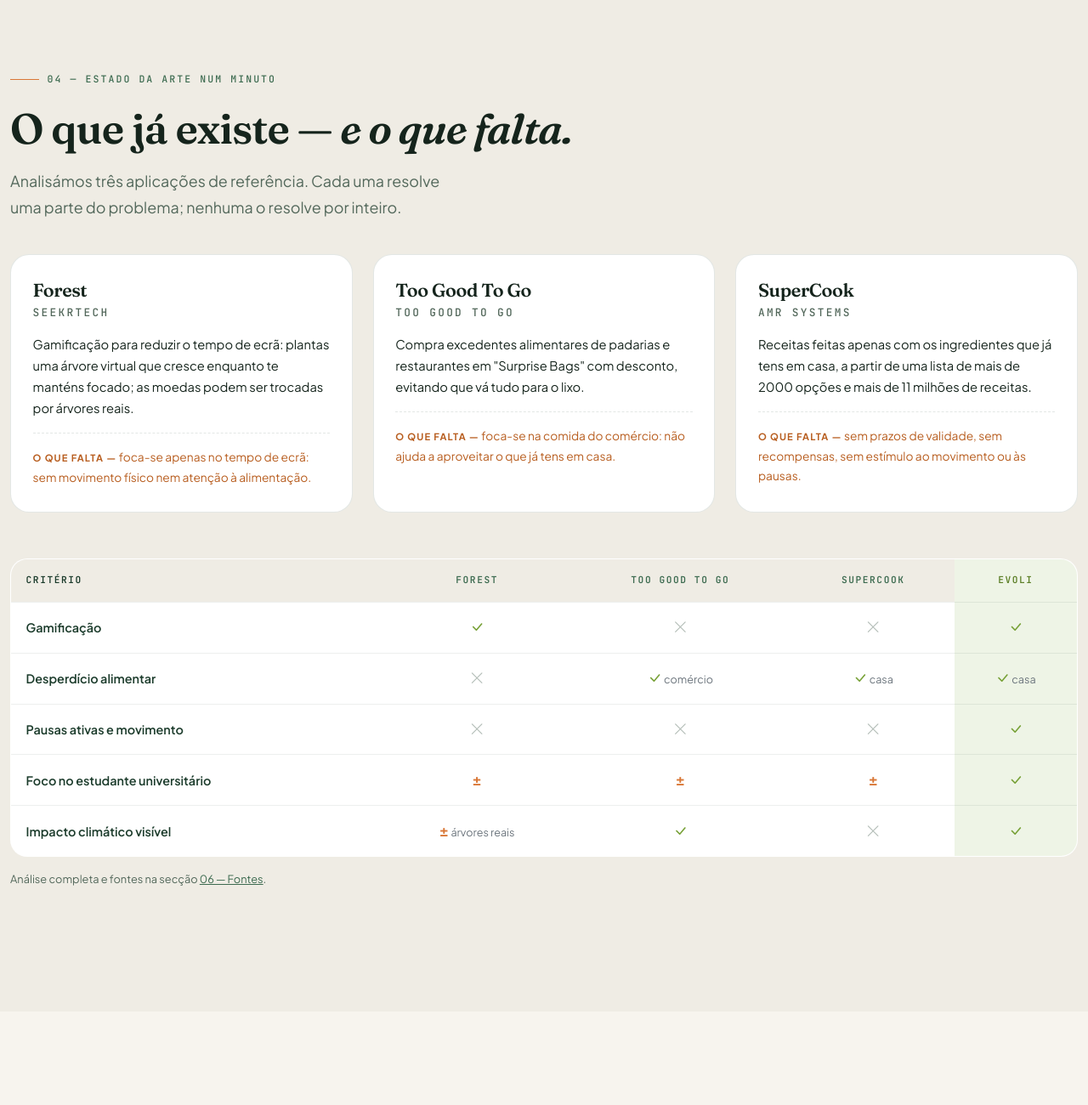
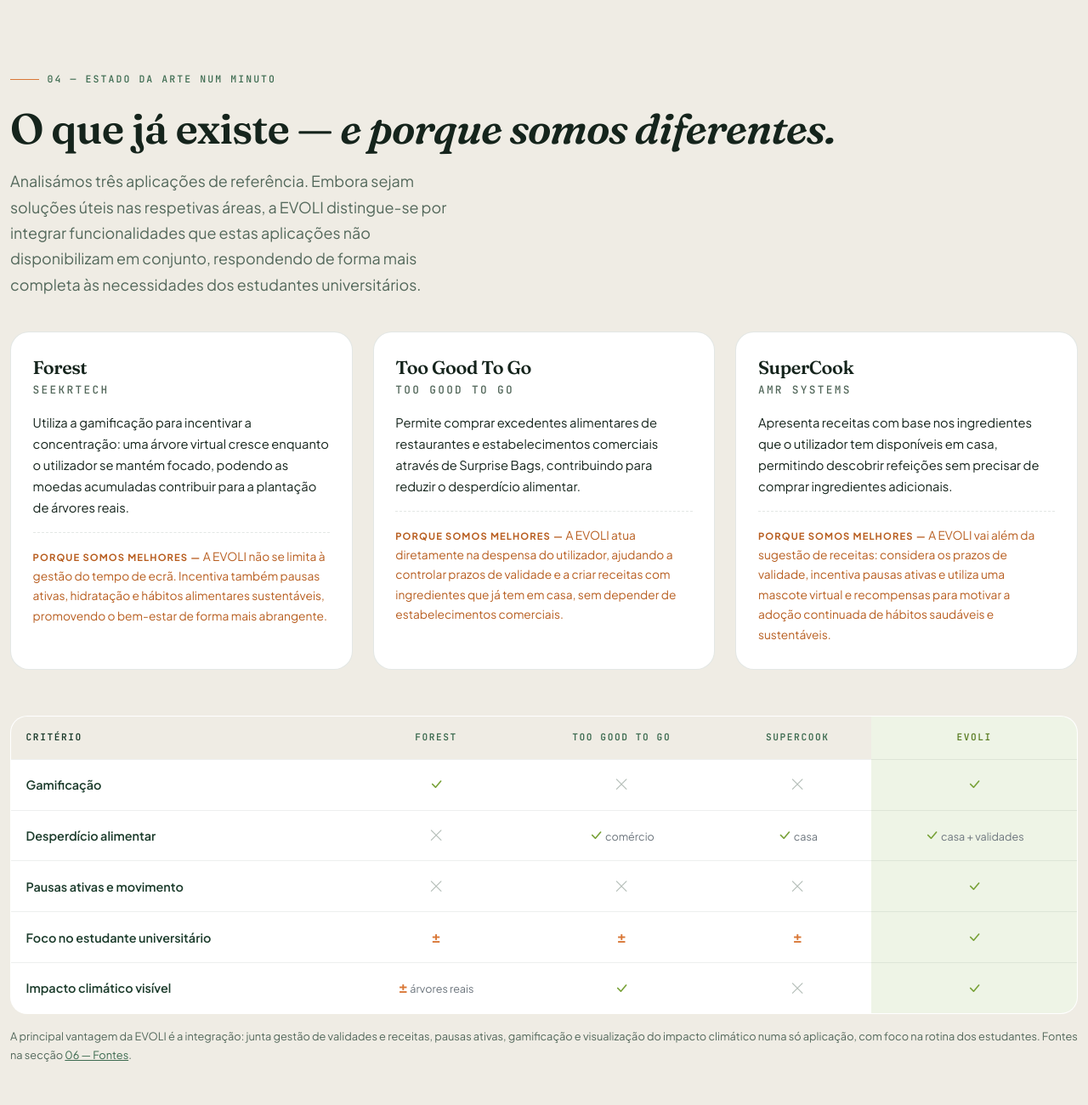
Before and after one commit to Dio-Ribeiro/LAPR1-2627-DKL05-Skills-Repo, a plain HTML site: page index.html in a window 1280 px wide. Shown: the part 5480-6780 px from the top of the page at 85% size. Drawn offline with Linux system fonts and the light colour scheme.

Commit message:
Revise 'Estado da arte' section for clarity and detail
Updated the 'Estado da arte' section to highlight EVOLI's unique features and advantages over competitors. Added new content and improved clarity on the application's benefits.

```diff
--- a/index.html
+++ b/index.html
@@ -317,13 +317,15 @@
     </section>
 
     <!-- ================= 04 ESTADO DA ARTE ================= -->
+
 <section class="sec sec-oat" id="comparacao" aria-labelledby="comparacao-title">
   <div class="container-xxl">
     <p class="sec-label mono" data-reveal>04 — Estado da arte num minuto</p>
-        <h2 id="comparacao-title" data-reveal>O que já existe — <span class="it">e o que falta.</span></h2>
+    <h2 id="comparacao-title" data-reveal>O que já existe — <span class="it">e porque somos diferentes.</span></h2>
     <p class="lead-sub" data-reveal data-reveal-delay="80" data-testid="sota-intro">
-          Analisámos três aplicações de referência. Cada uma resolve uma parte do problema;
-          nenhuma o resolve por inteiro.
+      Analisámos três aplicações de referência. Embora sejam soluções úteis nas respetivas áreas,
+      a EVOLI distingue-se por integrar funcionalidades que estas aplicações não disponibilizam
+      em conjunto, respondendo de forma mais completa às necessidades dos estudantes universitários.
     </p>
 
     <div class="row g-4 mt-2">
@@ -331,24 +333,39 @@
         <div class="comp-card">
           <h3 class="comp-name">Forest</h3>
           <span class="comp-sub mono">Seekrtech</span>
-              <p>Gamificação para reduzir o tempo de ecrã: plantas uma árvore virtual que cresce enquanto te manténs focado; as moedas podem ser trocadas por árvores reais.</p>
-              <div class="comp-gap" data-testid="sota-gap-forest"><strong>O que falta —</strong> foca-se apenas no tempo de ecrã: sem movimento físico nem atenção à alimentação.</div>
+          <p>Utiliza a gamificação para incentivar a concentração: uma árvore virtual cresce enquanto o utilizador se mantém focado, podendo as moedas acumuladas contribuir para a plantação de árvores reais.</p>
+          <div class="comp-gap" data-testid="sota-gap-forest">
+            <strong>Porque somos melhores —</strong>
+            A EVOLI não se limita à gestão do tempo de ecrã. Incentiva também pausas ativas,
+            hidratação e hábitos alimentares sustentáveis, promovendo o bem-estar de forma mais abrangente.
           </div>
         </div>
+      </div>
+
       <div class="col-lg-4 col-md-6" data-reveal data-reveal-delay="90" data-testid="sota-card-tgtg">
         <div class="comp-card">
           <h3 class="comp-name">Too Good To Go</h3>
           <span class="comp-sub mono">Too Good To Go</span>
-              <p>Compra excedentes alimentares de padarias e restaurantes em "Surprise Bags" com desconto, evitando que vá tudo para o lixo.</p>
-              <div class="comp-gap" data-testid="sota-gap-tgtg"><strong>O que falta —</strong> foca-se na comida do comércio: não ajuda a aproveitar o que já tens em casa.</div>
+          <p>Permite comprar excedentes alimentares de restaurantes e estabelecimentos comerciais através de Surprise Bags, contribuindo para reduzir o desperdício alimentar.</p>
+          <div class="comp-gap" data-testid="sota-gap-tgtg">
+            <strong>Porque somos melhores —</strong>
+            A EVOLI atua diretamente na despensa do utilizador, ajudando a controlar prazos de validade
+            e a criar receitas com ingredientes que já tem em casa, sem depender de estabelecimentos comerciais.
           </div>
         </div>
+      </div>
+
       <div class="col-lg-4 col-md-6" data-reveal data-reveal-delay="180" data-testid="sota-card-supercook">
         <div class="comp-card">
           <h3 class="comp-name">SuperCook</h3>
           <span class="comp-sub mono">AMR Systems</span>
-              <p>Receitas feitas apenas com os ingredientes que já tens em casa, a partir de uma lista de mais de 2000 opções e mais de 11 milhões de receitas.</p>
-              <div class="comp-gap" data-testid="sota-gap-supercook"><strong>O que falta —</strong> sem prazos de validade, sem recompensas, sem estímulo ao movimento ou às pausas.</div>
+          <p>Apresenta receitas com base nos ingredientes que o utilizador tem disponíveis em casa, permitindo descobrir refeições sem precisar de comprar ingredientes adicionais.</p>
+          <div class="comp-gap" data-testid="sota-gap-supercook">
+            <strong>Porque somos melhores —</strong>
+            A EVOLI vai além da sugestão de receitas: considera os prazos de validade,
+            incentiva pausas ativas e utiliza uma mascote virtual e recompensas para motivar
+            a adoção continuada de hábitos saudáveis e sustentáveis.
+          </div>
         </div>
       </div>
     </div>
@@ -377,7 +394,7 @@
             <td><span class="mk mk-no"><i class="bi bi-x-lg"></i></span></td>
             <td><span class="mk mk-yes"><i class="bi bi-check-lg"></i></span> <small class="text-secondary">comércio</small></td>
             <td><span class="mk mk-yes"><i class="bi bi-check-lg"></i></span> <small class="text-secondary">casa</small></td>
-                <td class="col-evoli"><span class="mk mk-yes"><i class="bi bi-check-lg"></i></span> <small class="text-secondary">casa</small></td>
+            <td class="col-evoli"><span class="mk mk-yes"><i class="bi bi-check-lg"></i></span> <small class="text-secondary">casa + validades</small></td>
           </tr>
           <tr data-testid="matrix-row-breaks">
             <td>Pausas ativas e movimento</td>
@@ -402,10 +419,16 @@
           </tr>
         </tbody>
       </table>
-          <p class="matrix-note" data-testid="sota-matrix-note">Análise completa e fontes na secção <a href="#fontes" class="sage">06 — Fontes</a>.</p>
+      <p class="matrix-note" data-testid="sota-matrix-note">
+        A principal vantagem da EVOLI é a integração: junta gestão de validades e receitas,
+        pausas ativas, gamificação e visualização do impacto climático numa só aplicação,
+        com foco na rotina dos estudantes.
+        Fontes na secção <a href="#fontes" class="sage">06 — Fontes</a>.
+      </p>
     </div>
   </div>
 </section>
+
 
     <!-- ================= 05 EQUIPA ================= -->
     <section class="sec" id="equipa" aria-labelledby="equipa-title">
```
Lines whose indentation alone changed are shown as unchanged.
